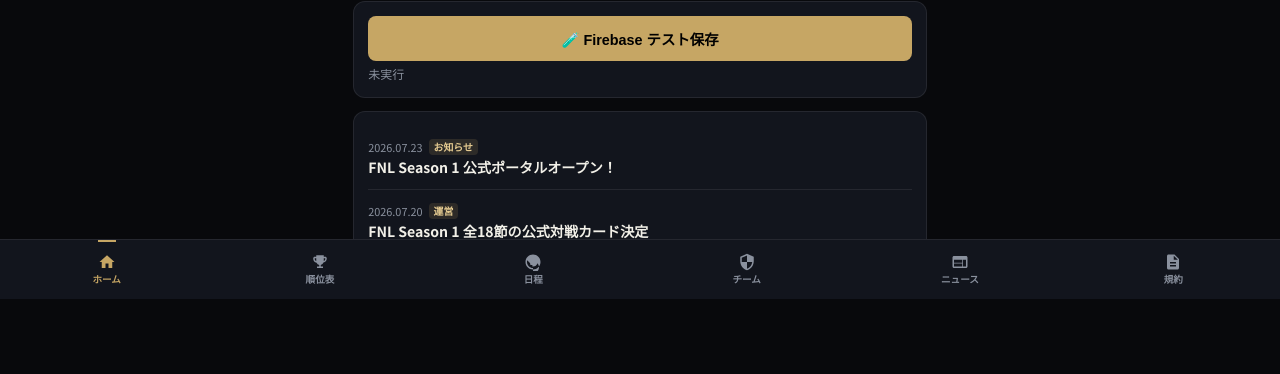
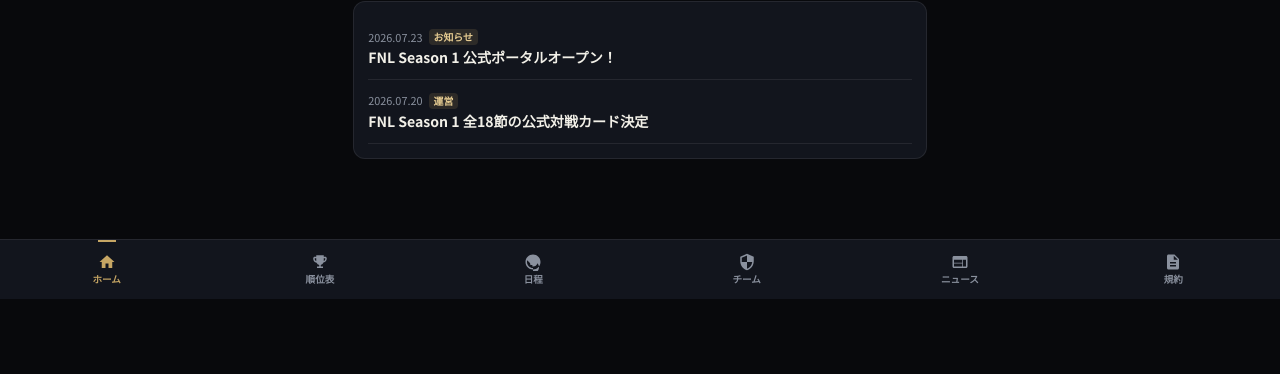
Before and after one commit to soccerykohi-eng/FOOTBALL-NINE-LEAGUE, a website with bundled scripts: page index.html in a window 1280 px wide. Shown: the part 501-875 px from the top of the page. After the commit the page ends 800 px from the top, so only its background shows below. Built offline with nearby package versions, Linux system fonts and the light colour scheme; no server answers.

Commit message:
Remove Firebase test save button
Removed Firebase test save button and status display from the topics section.

```diff
--- a/index.html
+++ b/index.html
@@ -408,10 +408,6 @@
             <div class="section-header" style="margin-top: 1.2rem;">
                 <div class="section-title">TOPICS</div>
                 <button class="btn-secondary" onclick="openPostNewsSheet()">＋ 投稿</button>
-            </div>
-            <div class="card" style="margin-bottom: 0.8rem;">
-                <button class="btn-primary" data-firebase-test-save style="margin-bottom: 0.3rem;">🧪 Firebase テスト保存</button>
-                <div id="firebase-test-status" style="font-size: 0.75rem; color: var(--text-muted);">未実行</div>
             </div>
             <div class="card" id="home-news-preview"></div>
         </section>
```
